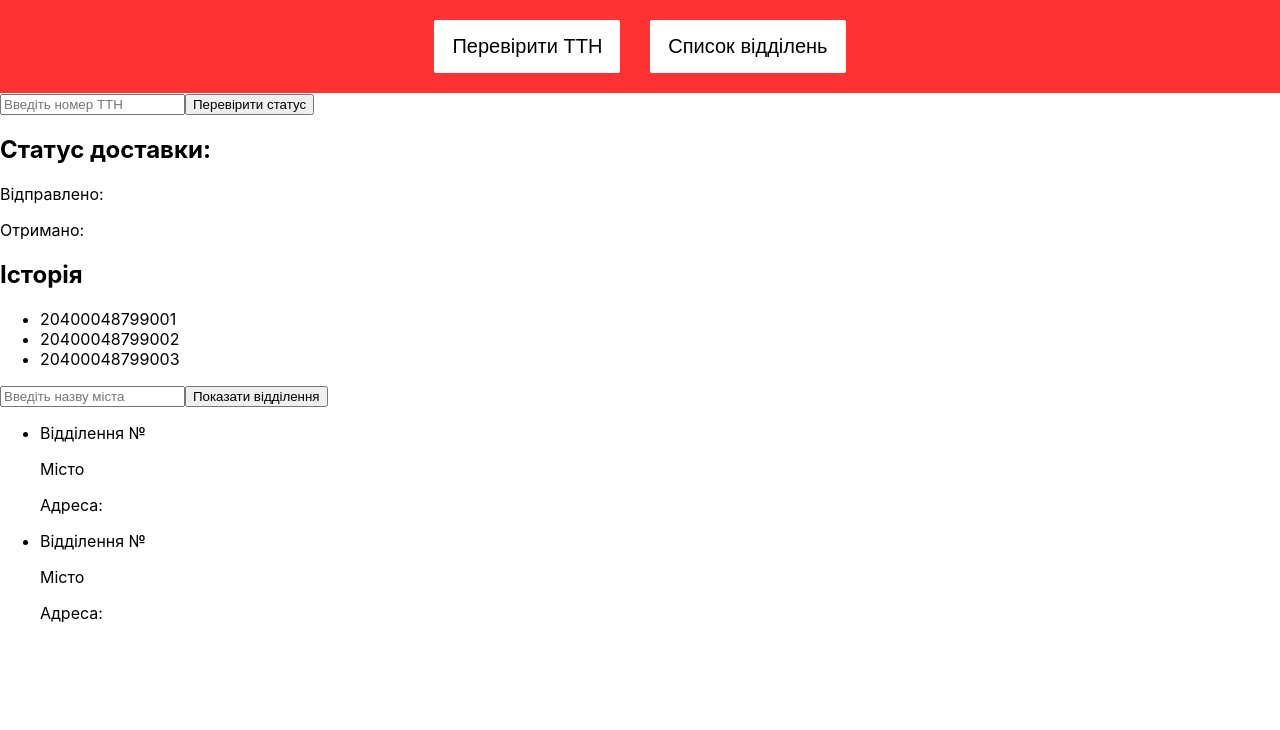
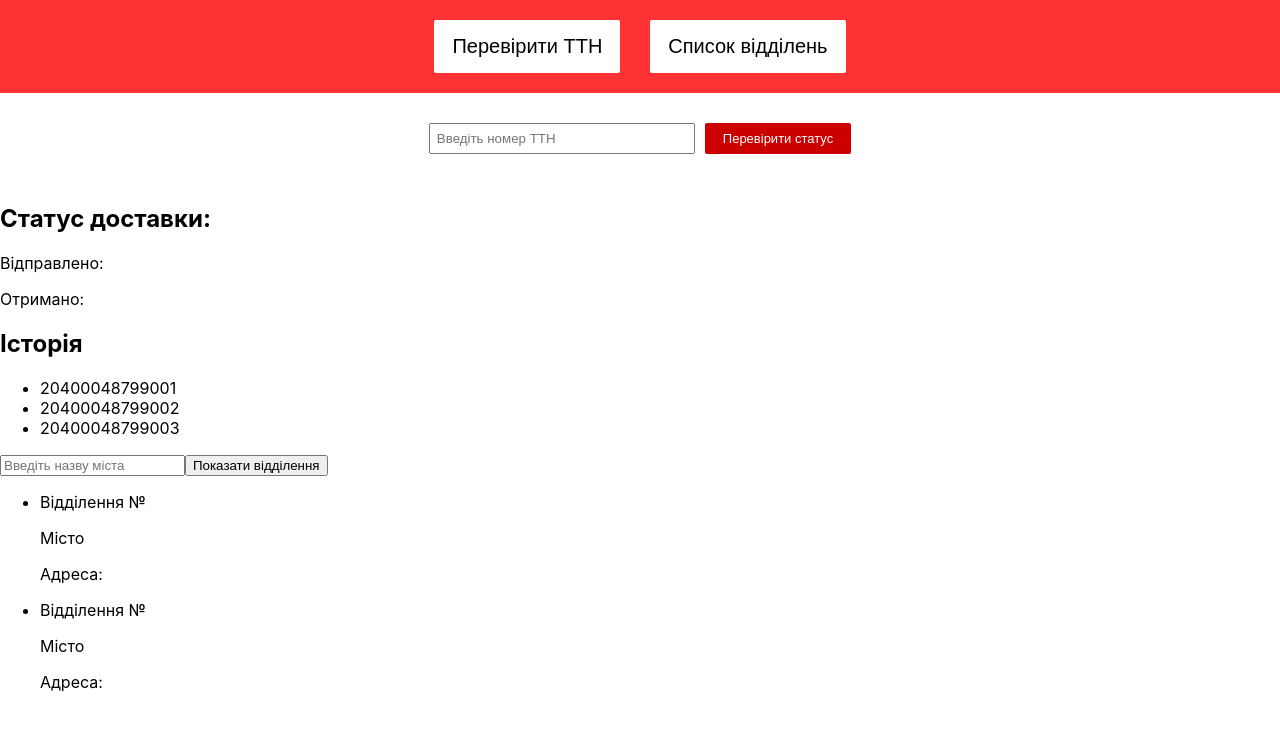
Before and after one commit to supermacchan/np-test-task, a React (Create React App) app: page / in a window 1280 px wide. Shown: the top 730 px of the page. Built offline with nearby package versions, Linux system fonts and the light colour scheme.

Commit message:
ShippingSearchForm styles

```diff
--- a/src/components/ShippingSearchForm/ShippingSearchForm.jsx
+++ b/src/components/ShippingSearchForm/ShippingSearchForm.jsx
@@ -1,12 +1,20 @@
+import css from './ShippingSearchForm.module.css';
+
 export const ShippingSearchForm = () => {
     return (
-        <form>
+        <form className={css.form}>
             <input
                 type="text"
                 name="query"
                 placeholder="Введіть номер ТТН"
+                className={css.input}
             />
-            <button type="submit">Перевірити статус</button>
+            <button
+                type="submit"
+                className={css.button}
+            >
+                Перевірити статус
+            </button>
         </form>
     )
 }
--- a/src/components/ShippingSearchForm/ShippingSearchForm.module.css
+++ b/src/components/ShippingSearchForm/ShippingSearchForm.module.css
@@ -0,0 +1,30 @@
+.form {
+    display: flex;
+    justify-content: center;
+    gap: 10px;
+    padding: 30px 0;
+}
+
+.input {
+    padding: 6px;
+    width: 250px;
+}
+
+.button {
+    padding: 6px 18px;
+    border: none;
+    border-radius: 2px;
+
+    background-color: var(--accent-text-color);
+    color: var(--secondary-text-color);
+
+    font-size: 13px;
+    font-weight: 500;
+
+    transition: background-color 250ms ease;
+}
+
+.button:hover,
+.button:focus {
+    background-color: var(--hover-bg-color);
+}
```
